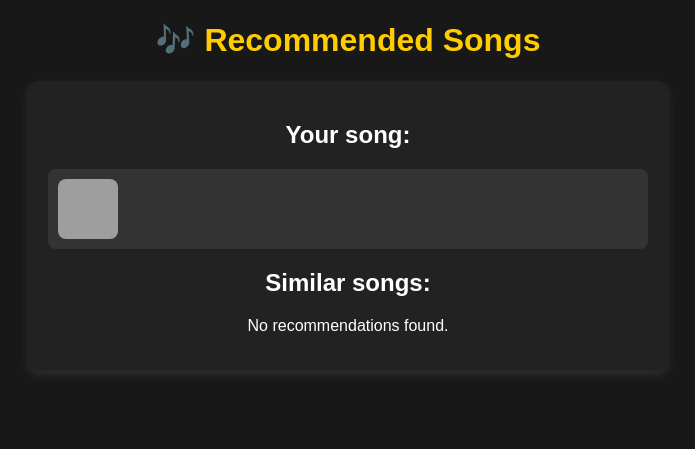
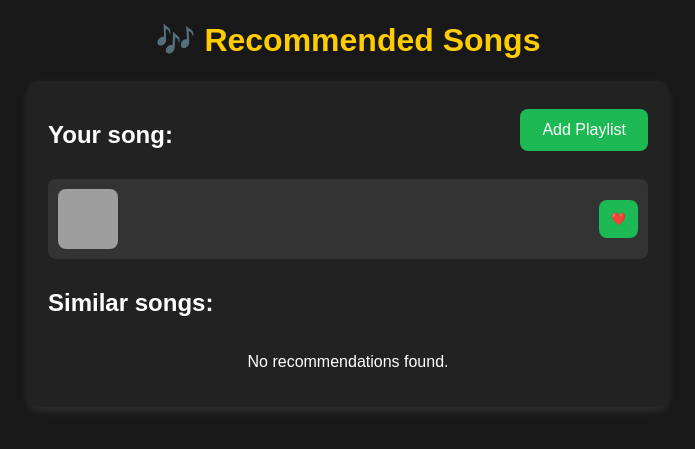
Before and after one commit to kavish54/BeatBliss, a Django app: template recommApp/templates/recommApp/recom-result.html in a window 1280 px wide. Shown: the part 80-529 px from the top of the page, without its empty margins (292-987 px from the left). Run offline with Django 5.2, Linux system fonts and the light colour scheme; the template is opened without the code that fills it, so the values that code supplies are empty; grey boxes are pictures that could not be loaded.

Commit message:
Added buttons for spotify login

```diff
--- a/genreApp/views.py
+++ b/genreApp/views.py
@@ -9,14 +9,15 @@ User = get_user_model()
 
 def genreHome(request):
     if request.method == "POST":
+        print("njadbaksjdbkasjdbajksbd")
         form = UploadSongForm(request.POST, request.FILES)
         if form.is_valid():
             song_obj = form.save(commit=False)
             song_obj.user = User.objects.get(email="admin@gmail.com")
             song_obj.name = song_obj.file.name
-
+            print("njadbaksjdbkasjdbajksbd")
             song_obj.save()
-
+            print("njadbaksjdbkasjdbajksbd")
             # Convert and Extract Features
             file_path = song_obj.file.path
             wav_path = convert_to_wav(file_path)  # Convert to WAV
--- a/recommApp/static/recommApp/recom-result.css
+++ b/recommApp/static/recommApp/recom-result.css
@@ -1,6 +1,7 @@
 /* General Styling */
-body,html {
-    font-family: 'Arial', sans-serif;
+body,
+html {
+  font-family: "Arial", sans-serif;
   background-color: #181818;
   color: white;
   text-align: center;
@@ -98,3 +99,40 @@ nav {
 nav ul li a:hover {
   color: #00bcd4;
 }
+
+.like-button {
+  background: #1db954;
+  color: white;
+  border: none;
+  padding: 12px 12px;
+  font-size: 12px;
+  border-radius: 8px;
+  cursor: pointer;
+  transition: 0.3s;
+  /* margin-bottom: 30px; */
+  /* margin-top: 30px; */
+}
+.like-button-pl {
+  background: #1db954;
+  color: white;
+  border: none;
+  padding: 12px 12px;
+  font-size: 12px;
+  border-radius: 8px;
+  cursor: pointer;
+  transition: 0.3s;
+  margin-bottom: 10px;
+  align-self: center;
+}
+
+.like-playlist{
+  text-decoration: none;
+  font-size: 16px;
+  color: white;
+  padding: 10px;
+}
+
+.top-content{
+  display: flex;
+  justify-content: space-between;
+}
--- a/recommApp/templates/recommApp/recom-result.html
+++ b/recommApp/templates/recommApp/recom-result.html
@@ -47,7 +47,7 @@
 </head>
 <body>
     <h1>Recom Result Page</h1>
-    <a href="{% url 'add_playlist' playlist_id %}">Add to Playlist</a>
+    <a href="{% url 'add_playlist' playlist_id %}">Add Playlist</a>
     <br> Song ID: {{ sid }} <br>
 
     {% for song in recommendations %}
@@ -84,7 +84,11 @@
 
     <div class="container">
         <!-- <p>Selected Song ID: <strong>{{ sid }}</strong></p> -->
-         <h2>Your song:</h2>
+         <div class='top-content'>
+            <h2>Your song:</h2>
+            <button class='like-button-pl'><a class='like-playlist' href="{% url 'add_playlist' playlist_id %}">Add Playlist</a></button>
+         </div>
+
         <div class="song-card">
             {% if current.image %}
                 <img src="{{ current.image }}" alt="Album Art">
@@ -95,8 +99,11 @@
                 <div class="song-name">{{ current.name }}</div>
                 <div class="artist-name"> {{ current.artist }} </div>
             </div>
+            <button class="like-button" onclick="likeSong('{{ sid }}')">❤️</button>
         </div>
-        <h2>Similar songs:</h2>
+        <div class="top-content">
+            <h2>Similar songs:</h2>
+        </div>
         {% if song_details %}
             {% for song in song_details %}
                 <div class="song-card">
@@ -109,12 +116,33 @@
                         <div class="song-name">{{ song.name }}</div>
                         <div class="artist-name"> {{ song.artist }} </div>
                     </div>
+                    <button class="like-button" onclick="likeSong('{{ song.id }}')">❤️</button>
                 </div>
             {% endfor %}
         {% else %}
             <p>No recommendations found.</p>
         {% endif %}
     </div>
-
+    <script>
+        function likeSong(songId) {
+            fetch("/like-song/", {
+                method: "POST",
+                headers: {
+                    "Content-Type": "application/json",
+                    "X-CSRFToken": "{{ csrf_token }}"
+                },
+                body: JSON.stringify({ song_id: songId })
+            })
+            .then(response => response.json())
+            .then(data => {
+                if (data.status === "success") {
+                    alert("Song added to Liked Songs on Spotify!");
+                } else {
+                    alert("Error: " + data.message);
+                }
+            })
+            .catch(error => console.error("Error:", error));
+        }
+    </script>
 </body>
 </html>
```
Lines whose indentation alone changed are shown as unchanged.
